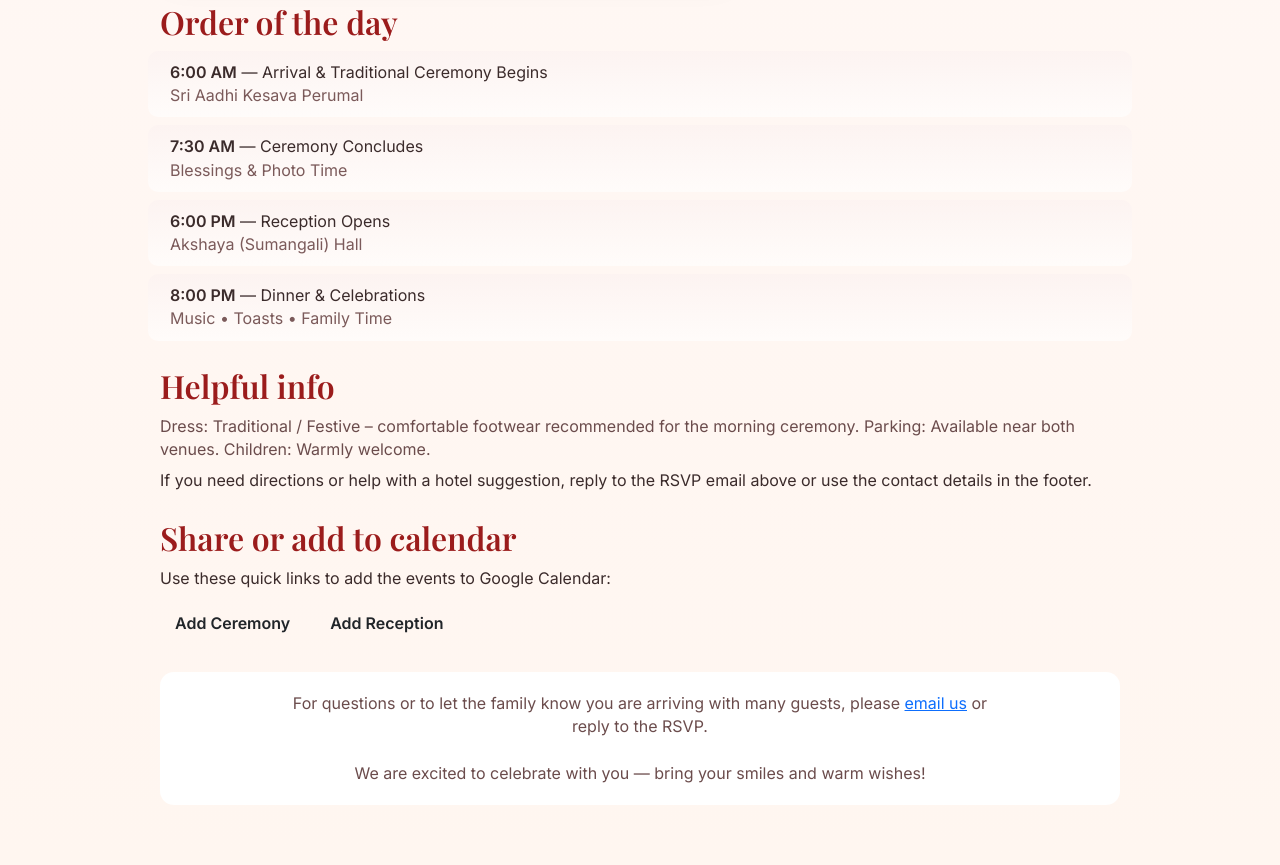
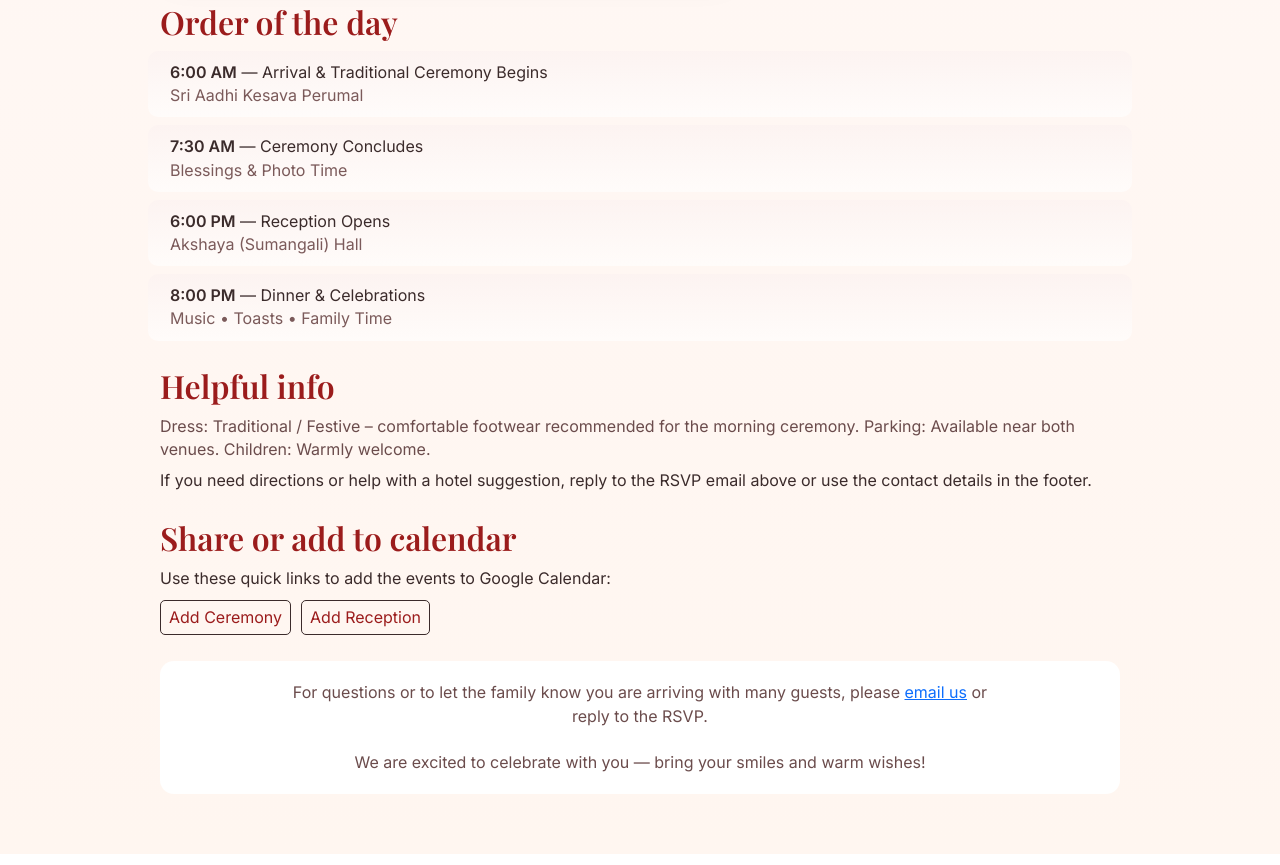
Before and after one commit to abishek1405/wedding, a plain HTML site: page index.html in a window 1280 px wide. Shown: the part 721-1586 px from the top of the page. Drawn offline with nearby package versions, Linux system fonts and the light colour scheme.

Commit message:
Update index.html

```diff
--- a/index.html
+++ b/index.html
@@ -160,7 +160,7 @@
 
 
             <!-- Button trigger modal -->
-            <button type="button" style="border:2px solid var(--muted);color:var(--muted);" class="btn" data-bs-toggle="modal" data-bs-target="#exampleModal1">
+            <button type="button" class="btn" style="border:2px solid var(--muted);color:var(--muted);" data-bs-toggle="modal" data-bs-target="#exampleModal1">
               Train Timing
             </button>
 
@@ -242,12 +242,22 @@
       <p class="justify" style="margin:8px 0">If you need directions or help with a hotel suggestion, reply to the RSVP email above or use the contact details in the footer.</p>
     </section>
 
+    <style>
+      .btn-add{
+        border: #3b2b2b 1px solid;
+        padding: 5px 8px;
+        color: #9b1c1c;
+        text-decoration: none;
+        border-radius: 5px;
+
+      }
+    </style>
     <section class="section">
       <h2>Share or add to calendar</h2>
       <p style="margin:10px 0">Use these quick links to add the events to Google Calendar:</p>
       <div style="display:flex;gap:10px;flex-wrap:wrap">
-        <a class="btn" target="_blank" href="https://www.google.com/calendar/render?action=TEMPLATE&text=Wedding+%3A+Premkumar+%26+Deepa&dates=20251027T000000Z/20251027T010000Z&details=Ceremony+at+Sri+Aadhi+Kesava+Perumal+Kovil+Ulundurpet">Add Ceremony</a>
-        <a class="btn" target="_blank" href="https://www.google.com/calendar/render?action=TEMPLATE&text=Reception+%3A+Premkumar+%26+Deepa&dates=20251027T120000Z/20251027T150000Z&details=Reception+at+Akshaya+%28Sumangali%29+Marriage+Hall">Add Reception</a>
+        <a class="btn-add" target="_blank" href="https://www.google.com/calendar/render?action=TEMPLATE&text=Wedding+%3A+Premkumar+%26+Deepa&dates=20251027T000000Z/20251027T010000Z&details=Ceremony+at+Sri+Aadhi+Kesava+Perumal+Kovil+Ulundurpet">Add Ceremony</a>
+        <a class="btn-add" target="_blank" href="https://www.google.com/calendar/render?action=TEMPLATE&text=Reception+%3A+Premkumar+%26+Deepa&dates=20251027T120000Z/20251027T150000Z&details=Reception+at+Akshaya+%28Sumangali%29+Marriage+Hall">Add Reception</a>
       </div>
     </section>
 
```
